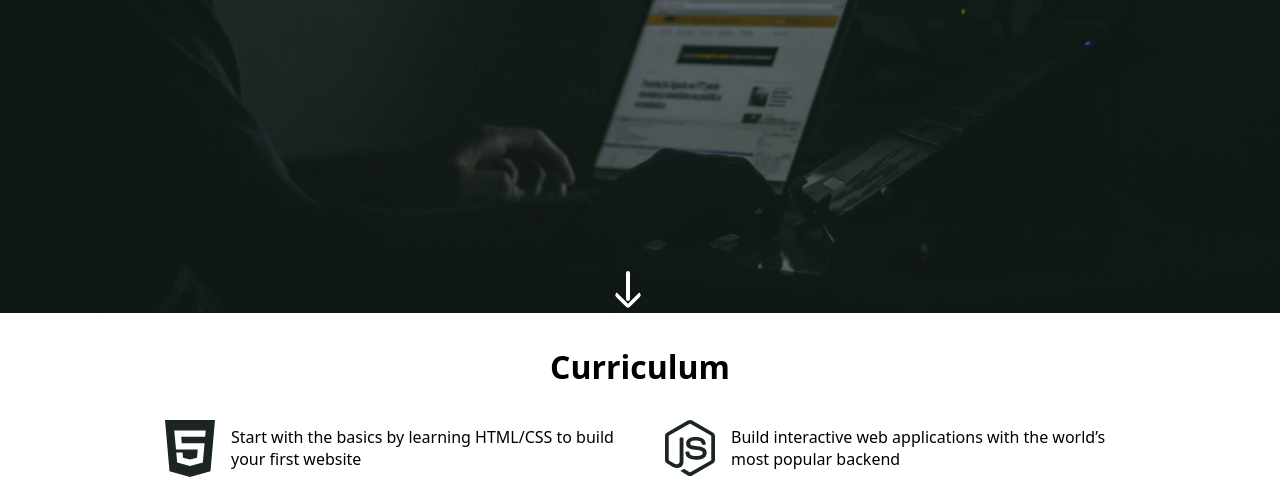
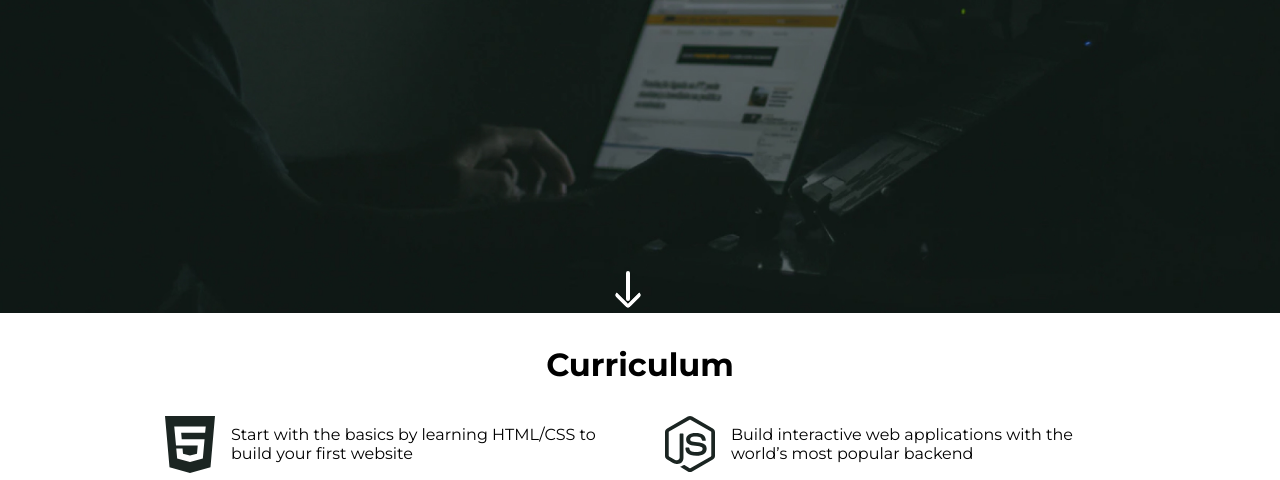
Before and after one commit to samyamay2005/bootcamp, a plain HTML site: page index.html in a window 1280 px wide. Shown: the part 487-967 px from the top of the page. Drawn offline with Linux system fonts and the light colour scheme.

Commit message:
Update style.css

```diff
--- a/style.css
+++ b/style.css
@@ -5,7 +5,7 @@
 }
 
 body{
-    font-family: system-ui, -apple-system, BlinkMacSystemFont, 'Segoe UI', Roboto, Oxygen, Ubuntu, Cantarell, 'Open Sans', 'Helvetica Neue', sans-serif;
+    font-family: Montserrat, sans-serif;
 }
 /*top*/
 .navbar{
```
